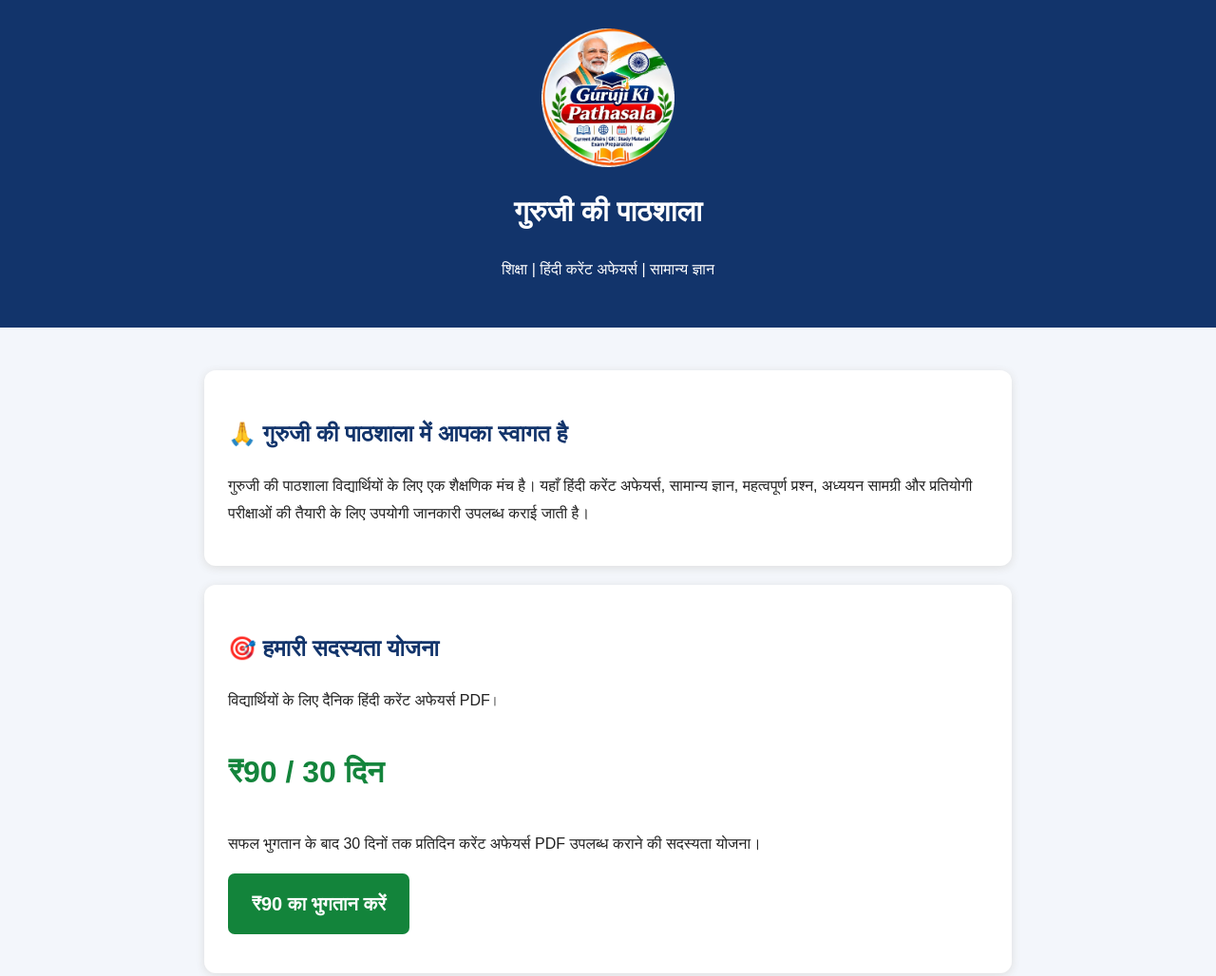
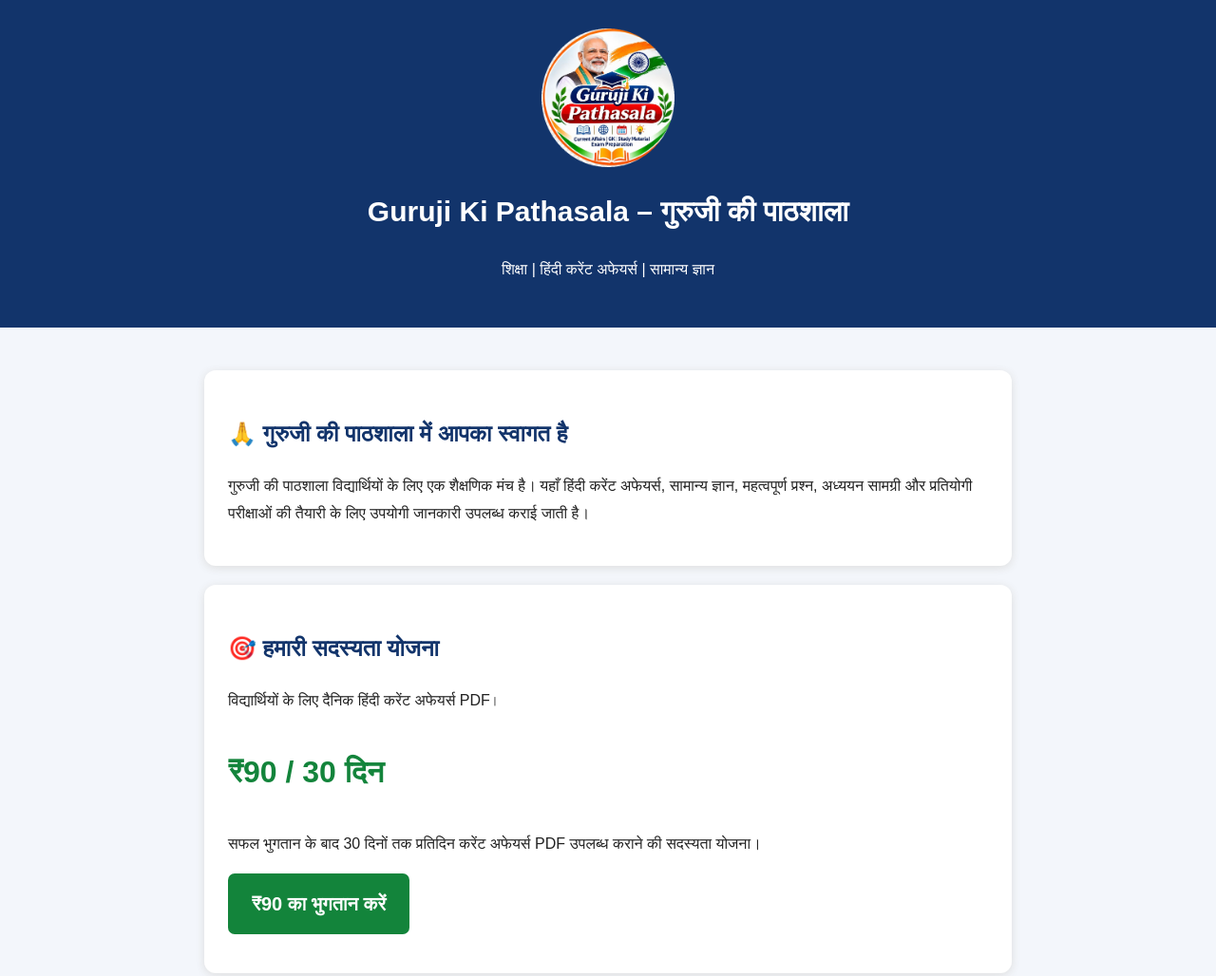
Before and after one commit to Bpdabhi28/bpdabhi28.github.io, a plain HTML site: page index.html in a window 1280 px wide. Shown: the top 1028 px of the page at 95% size. Drawn offline with Linux system fonts and the light colour scheme.

Commit message:
Improve homepage H1 heading for SEO

```diff
--- a/index.html
+++ b/index.html
@@ -138,7 +138,7 @@ margin: 8px;
 <img src="modi-logo.png?v=2"
 alt="गुरुजी की पाठशाला का लोगो">
 
-<h1>गुरुजी की पाठशाला</h1>
+<h1>Guruji Ki Pathasala – गुरुजी की पाठशाला</h1>
 
 <p>शिक्षा | हिंदी करेंट अफेयर्स | सामान्य ज्ञान</p>
 
```
